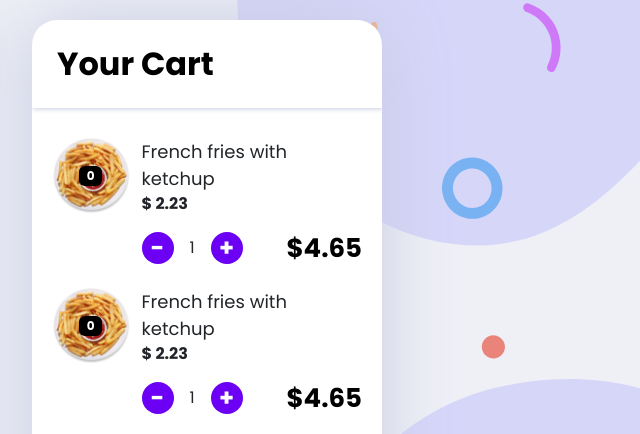
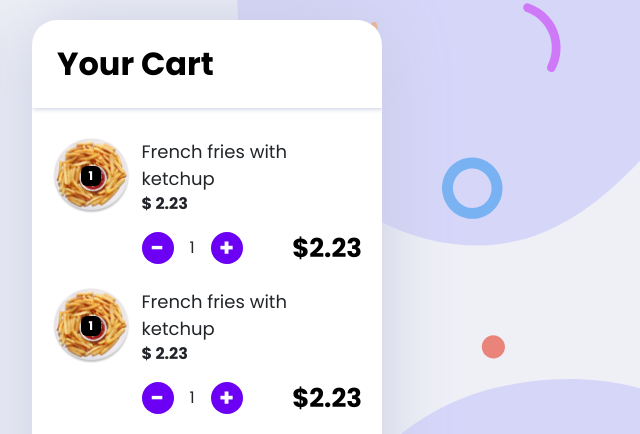
Before and after one commit to JolomiTee/Advent-of-CSS, a plain HTML site: page 2/index.html in a window 1280 px wide. Shown: the top 434 px of the page, 640-1280 px from the left. Drawn offline with nearby package versions, Linux system fonts and the light colour scheme.

Commit message:
modified:   2/index.html

```diff
--- a/2/index.html
+++ b/2/index.html
@@ -130,7 +130,7 @@
                             <div class="col-3 p-0 cart-img-counter">
                                 <div class="inner-cart-img-counter">
                                     <img src="./images/plate__french-fries.png" alt="Food" class="img-fluid">
-                                    <span class="badge cart__item-badge">0</span>
+                                    <span class="badge cart__item-badge">1</span>
                                 </div>
                             </div>
                             <div class="col pe-0">
@@ -142,7 +142,7 @@
                                     <div class="controls d-flex align-items-center gap-3">
                                         <button id="minus">-</button><span id="quantity">1</span><button id="plus">+</button>
                                     </div>
-                                    <h6 class="item__price">$<span id="quantityPrice">4.65</span></h6>
+                                    <h6 class="item__price">$<span id="quantityPrice">2.23</span></h6>
                                 </div>
                             </div>
 
@@ -151,7 +151,7 @@
                             <div class="col-3 p-0 cart-img-counter">
                                 <div class="inner-cart-img-counter">
                                     <img src="./images/plate__french-fries.png" alt="Food" class="img-fluid">
-                                    <span class="badge cart__item-badge">0</span>
+                                    <span class="badge cart__item-badge">1</span>
                                 </div>
                             </div>
                             <div class="col pe-0">
@@ -163,7 +163,7 @@
                                     <div class="controls d-flex align-items-center gap-3">
                                         <button id="minus">-</button><span id="quantity">1</span><button id="plus">+</button>
                                     </div>
-                                    <h6 class="item__price">$<span id="quantityPrice">4.65</span></h6>
+                                    <h6 class="item__price">$<span id="quantityPrice">2.23</span></h6>
                                 </div>
                             </div>
 
@@ -172,7 +172,7 @@
                             <div class="col-3 p-0 cart-img-counter">
                                 <div class="inner-cart-img-counter">
                                     <img src="./images/plate__french-fries.png" alt="Food" class="img-fluid">
-                                    <span class="badge cart__item-badge">0</span>
+                                    <span class="badge cart__item-badge">1</span>
                                 </div>
                             </div>
                             <div class="col pe-0">
@@ -184,7 +184,7 @@
                                     <div class="controls d-flex align-items-center gap-3">
                                         <button id="minus">-</button><span id="quantity">1</span><button id="plus">+</button>
                                     </div>
-                                    <h6 class="item__price">$<span id="quantityPrice">4.65</span></h6>
+                                    <h6 class="item__price">$<span id="quantityPrice">2.23</span></h6>
                                 </div>
                             </div>
 
```
